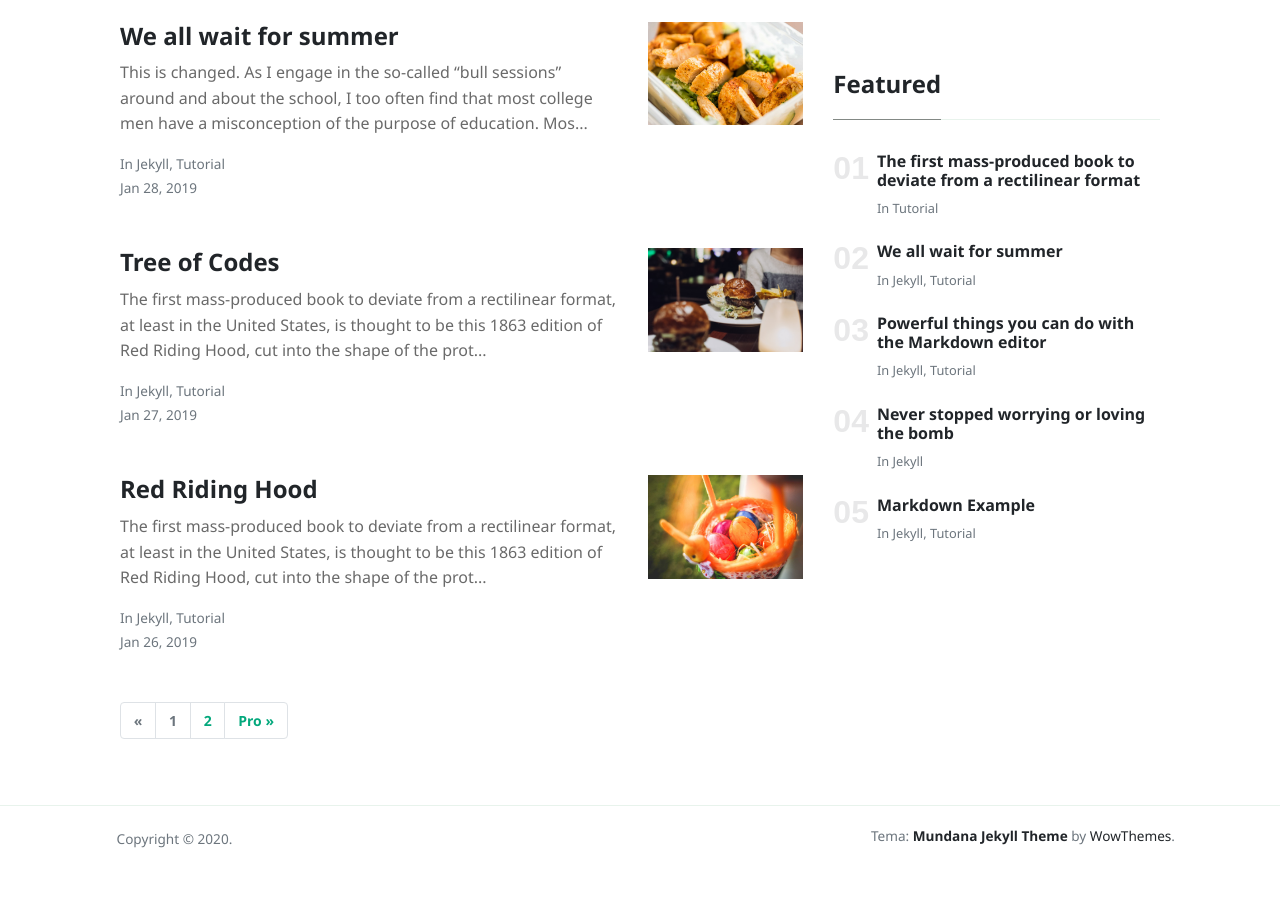
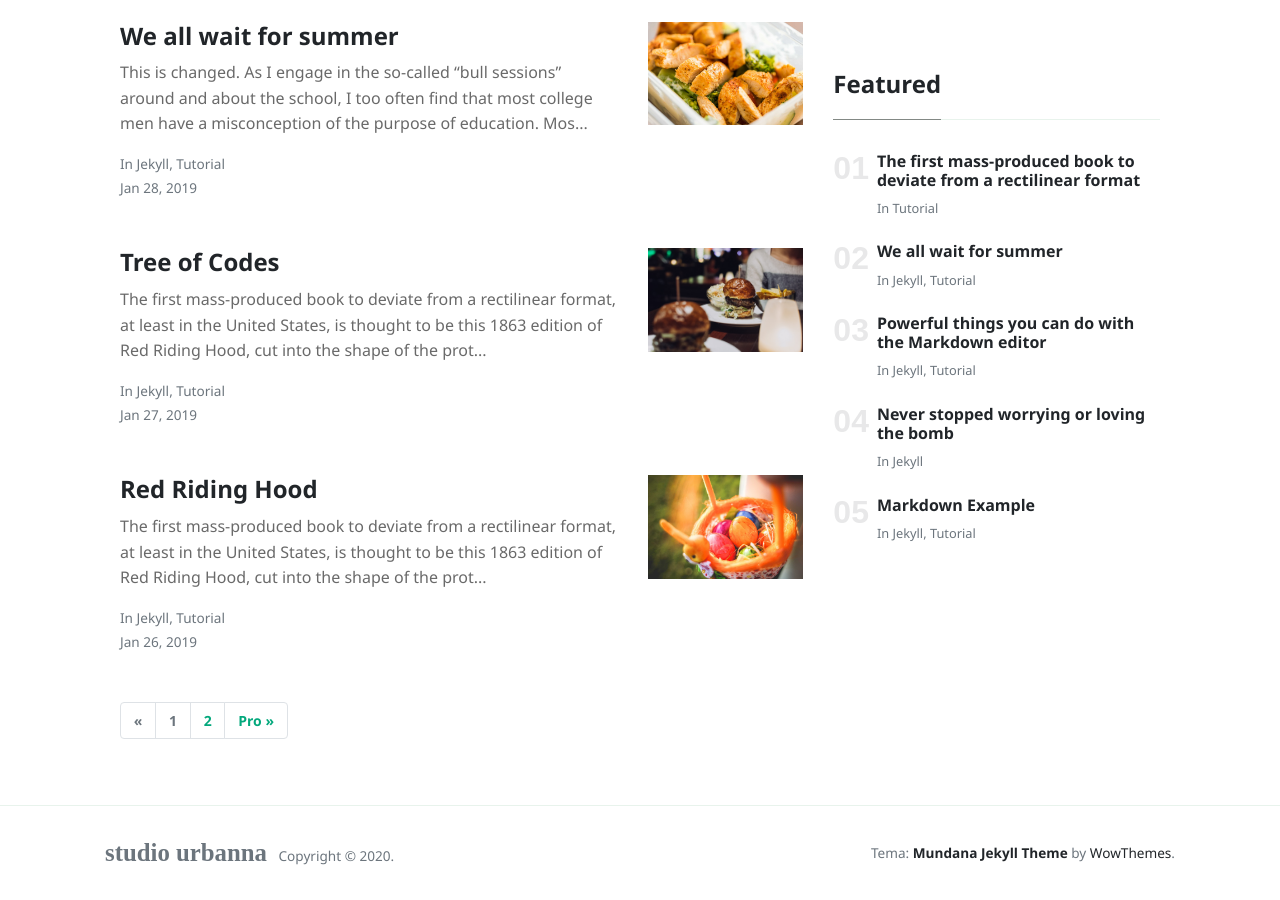
Before and after one commit to studiourbanna/studiourbanna.github.io, a Jekyll site: the page built from index.html, in a window 1280 px wide and 900 px high, scrolled down 1685 px. Built offline with Jekyll 4.4.1, drawn with Linux system fonts in a browser that asks for light colours; nearby versions of some CDN libraries; the list of posts is cut into pages by our own code; before the commit the page ends 2551 px from its top, so only the background shows below that.

Commit message:
Update Theme

```diff
--- a/_layouts/default.html
+++ b/_layouts/default.html
@@ -77,7 +77,7 @@
         <div class="container">
         <div class="row align-items-center justify-content-between">
             <div>
-                <span class="navbar-brand mr-2 mb-0"><strong>{{site.baseurl}}</strong></span>
+                <span class="navbar-brand mr-2 mb-0"><strong>{{site.name}}</strong></span>
                 <span>Copyright © <script>document.write(new Date().getFullYear())</script>.</span>
 
                 <!--  Github Repo Star Btn-->
```
